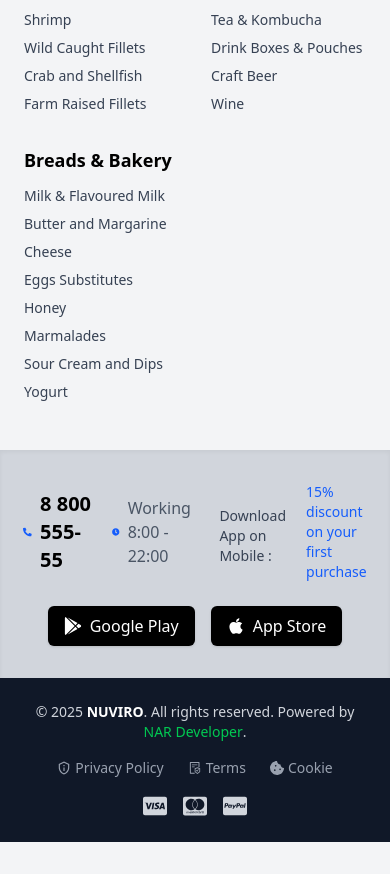
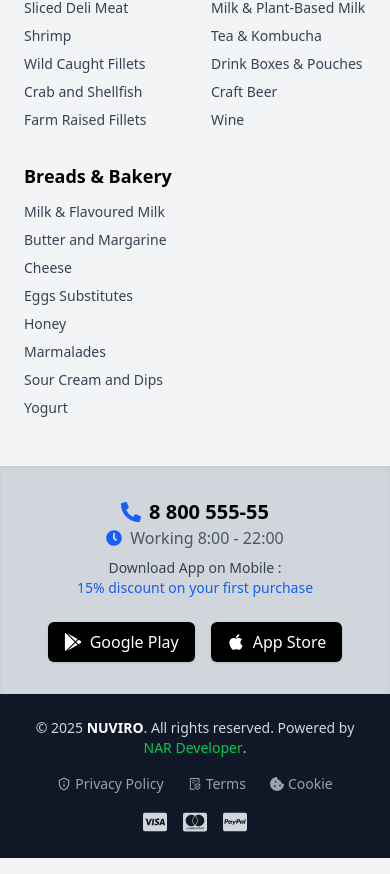
Before and after one commit to niloyahmadramjan/Naviro-E-Commerce, a Next.js app: page / in a window 390 px wide. Shown: the part 2380-3254 px from the top of the page. Before the commit the page ends 3222 px from the top, so only its background shows below. Built offline with nearby package versions, Linux system fonts and the light colour scheme.

Commit message:
created not-found page

```diff
--- /dev/null
+++ b/src/app/not-found.jsx
@@ -0,0 +1,25 @@
+'use client'
+
+import Link from 'next/link'
+import { FaHome } from 'react-icons/fa'
+
+export default function NotFound() {
+  return (
+    <div className="flex flex-col items-center justify-center min-h-[600px] bg-gray-50 text-center px-6">
+      <h1 className="text-7xl font-bold text-green-600">404</h1>
+      <h2 className="mt-4 text-2xl font-semibold text-gray-900">
+        Page Not Found
+      </h2>
+      <p className="mt-2 text-gray-600 max-w-md">
+        Sorry, the page you are looking for does not exist or has been moved.
+      </p>
+
+      <Link
+        href="/"
+        className="mt-6 inline-flex items-center gap-2 px-5 py-3 rounded-md bg-green-600 text-white hover:bg-green-700 transition shadow"
+      >
+        <FaHome /> Back to Home
+      </Link>
+    </div>
+  )
+}
--- a/src/components/Footer.jsx
+++ b/src/components/Footer.jsx
@@ -15,7 +15,7 @@ import { AiOutlineFileProtect } from 'react-icons/ai'
 
 export default function Footer() {
   return (
-    <footer className="text-gray-800">
+    <footer className="text-gray-800 my-4">
       {/* 5 Columns */}
       <div className="max-w-7xl mx-auto px-6 py-12 grid grid-cols-2 sm:grid-cols-3 md:grid-cols-5 gap-8">
         {/* Column */}
@@ -161,7 +161,7 @@ export default function Footer() {
       {/* Contact + App Download */}
       <div className="bg-black-50 shadow-inner py-8 bg-gray-300">
         <div className="max-w-7xl mx-auto px-6 flex flex-col md:flex-row items-center justify-between gap-6">
-          <div className='flex gap-5 justify-center items-center'>
+          <div className='flex md:flex-row flex-col md:gap-5 justify-center items-center'>
             <h4 className="text-xl font-bold flex items-center gap-2 text-black">
               <FaPhoneAlt className="text-blue-600" /> 8 800 555-55
             </h4>
--- a/src/components/Navbar.jsx
+++ b/src/components/Navbar.jsx
@@ -138,7 +138,7 @@ export default function Navbar() {
 
             {/* Mega Menu */}
             <div
-              className={`absolute left-0 mt-2 w-64 bg-white shadow-lg rounded-md overflow-hidden transition-all duration-500 ease-in z-999 ${
+              className={`absolute left-0 mt-2 w-52 bg-white shadow-lg rounded-md overflow-hidden transition-all duration-500 ease-in z-999 ${
                 isMegaMenuOpen ? 'max-h-96 opacity-100' : 'max-h-0 opacity-0'
               }`}
             >
```
